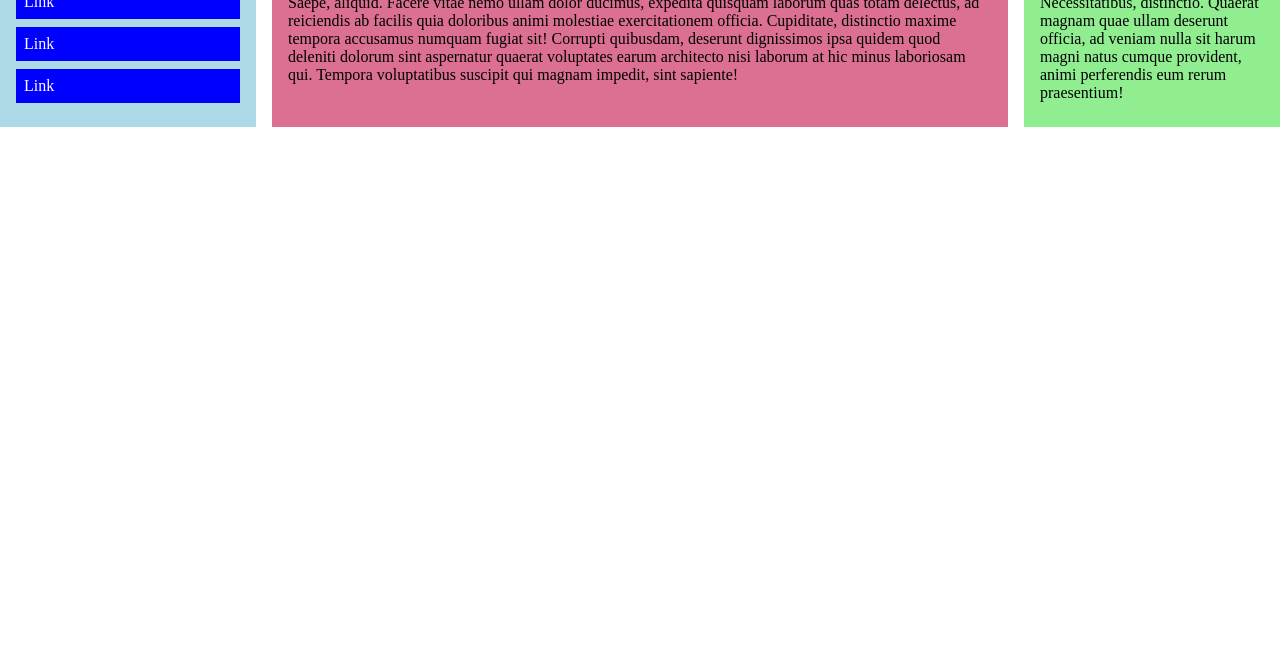
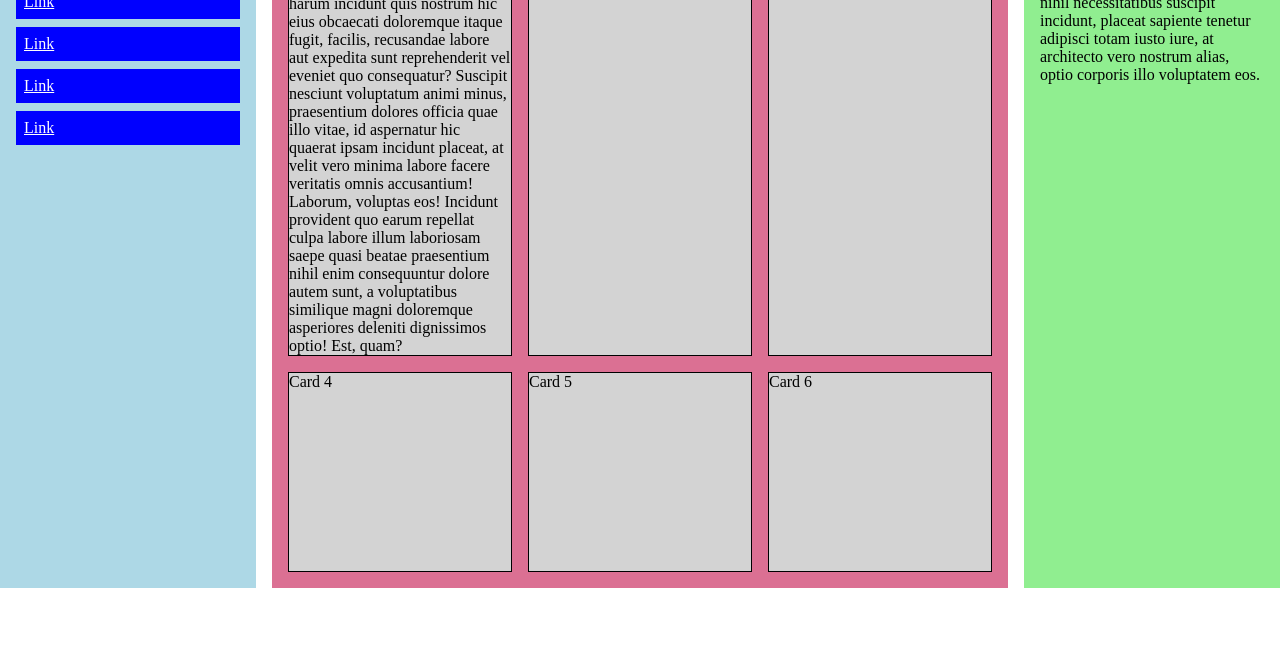
Before and after one commit to serena-peschiaroli/css-flexbox-grids, a plain HTML site: page 3 -col-grid/index.html in a window 1280 px wide. Shown: the part 138-800 px from the top of the page. Drawn offline with Linux system fonts and the light colour scheme.

Commit message:
Update index.html

```diff
--- a/3 -col-grid/index.html
+++ b/3 -col-grid/index.html
@@ -1,43 +1,69 @@
 <!DOCTYPE html>
 <html lang="en">
   <head>
-    <meta charset="UTF-8">
-    <meta http-equiv="X-UA-Compatible" content="IE=edge">
-    <meta name="viewport" content="width=device-width, initial-scale=1.0">
+    <meta charset="UTF-8" />
+    <meta name="viewport" content="width=device-width, initial-scale=1.0" />
     <title>Document</title>
-    <link rel="stylesheet" href="css/style.css">
+    <link rel="stylesheet" href="css/style.css" />
   </head>
   <body>
-    <!-- header -->
+    <!-- Header -->
     <header></header>
-    <!-- /header -->
+    <!-- /Header -->
 
-    <!-- content -->
+    <!-- Content -->
     <div class="flex-container">
-        <!-- siderbar -->
+      <!-- Sidebar -->
       <nav>
         <h2>Menu</h2>
+
+        <!-- I link di navigazione si mette sempre in una lista -->
         <ul>
-                <li>Link</li>
-                <li>Link</li>
-                <li>Link</li>
+          <li><a href="">Link</a></li>
+          <li><a href="">Link</a></li>
+          <li><a href="">Link</a></li>
+          <li><a href="">Link</a></li>
         </ul>
+      </nav>
+      <!-- /Sidebar -->
 
-            </nav>
+      <!-- Main -->
+      <main>
+        <section class="cards">
+          <div class="col">
+            Lorem ipsum dolor sit amet, consectetur adipisicing elit. Quia harum
+            incidunt quis nostrum hic eius obcaecati doloremque itaque fugit,
+            facilis, recusandae labore aut expedita sunt reprehenderit vel
+            eveniet quo consequatur? Suscipit nesciunt voluptatum animi minus,
+            praesentium dolores officia quae illo vitae, id aspernatur hic
+            quaerat ipsam incidunt placeat, at velit vero minima labore facere
+            veritatis omnis accusantium! Laborum, voluptas eos! Incidunt
+            provident quo earum repellat culpa labore illum laboriosam saepe
+            quasi beatae praesentium nihil enim consequuntur dolore autem sunt,
+            a voluptatibus similique magni doloremque asperiores deleniti
+            dignissimos optio! Est, quam?
+          </div>
+          <div class="col">Card 2</div>
+          <div class="col">Card 3</div>
+          <div class="col">Card 4</div>
+          <div class="col">Card 5</div>
+          <div class="col">Card 6</div>
+        </section>
+      </main>
+      <!-- /Main -->
 
-        <!-- main -->
-        <main>Lorem ipsum dolor sit, amet consectetur adipisicing elit. Velit cum, consequuntur optio unde odio reprehenderit esse in debitis quia voluptatum eum expedita accusamus nemo distinctio eveniet ipsam quis. Saepe, aliquid.
-        Facere vitae nemo ullam dolor ducimus, expedita quisquam laborum quas totam delectus, ad reiciendis ab facilis quia doloribus animi molestiae exercitationem officia. Cupiditate, distinctio maxime tempora accusamus numquam fugiat sit!
-        Corrupti quibusdam, deserunt dignissimos ipsa quidem quod deleniti dolorum sint aspernatur quaerat voluptates earum architecto nisi laborum at hic minus laboriosam qui. Tempora voluptatibus suscipit qui magnam impedit, sint sapiente!</main>
-
-        <!-- aside block -->
-        <aside>Lorem ipsum dolor sit amet consectetur, adipisicing elit. Necessitatibus, distinctio. Quaerat magnam quae ullam deserunt officia, ad veniam nulla sit harum magni natus cumque provident, animi perferendis eum rerum praesentium!</aside>
+      <!-- Aside block -->
+      <aside>
+        Lorem ipsum, dolor sit amet consectetur adipisicing elit. Ipsum nihil
+        necessitatibus suscipit incidunt, placeat sapiente tenetur adipisci
+        totam iusto iure, at architecto vero nostrum alias, optio corporis illo
+        voluptatem eos.
+      </aside>
+      <!-- /Aside block -->
     </div>
-     <!-- /content -->
+    <!-- /Content -->
 
     <!-- Footer -->
-
-       <!-- /footer -->
-
+    <!-- /Footer -->
   </body>
 </html>
```
Lines whose indentation alone changed are shown as unchanged.
